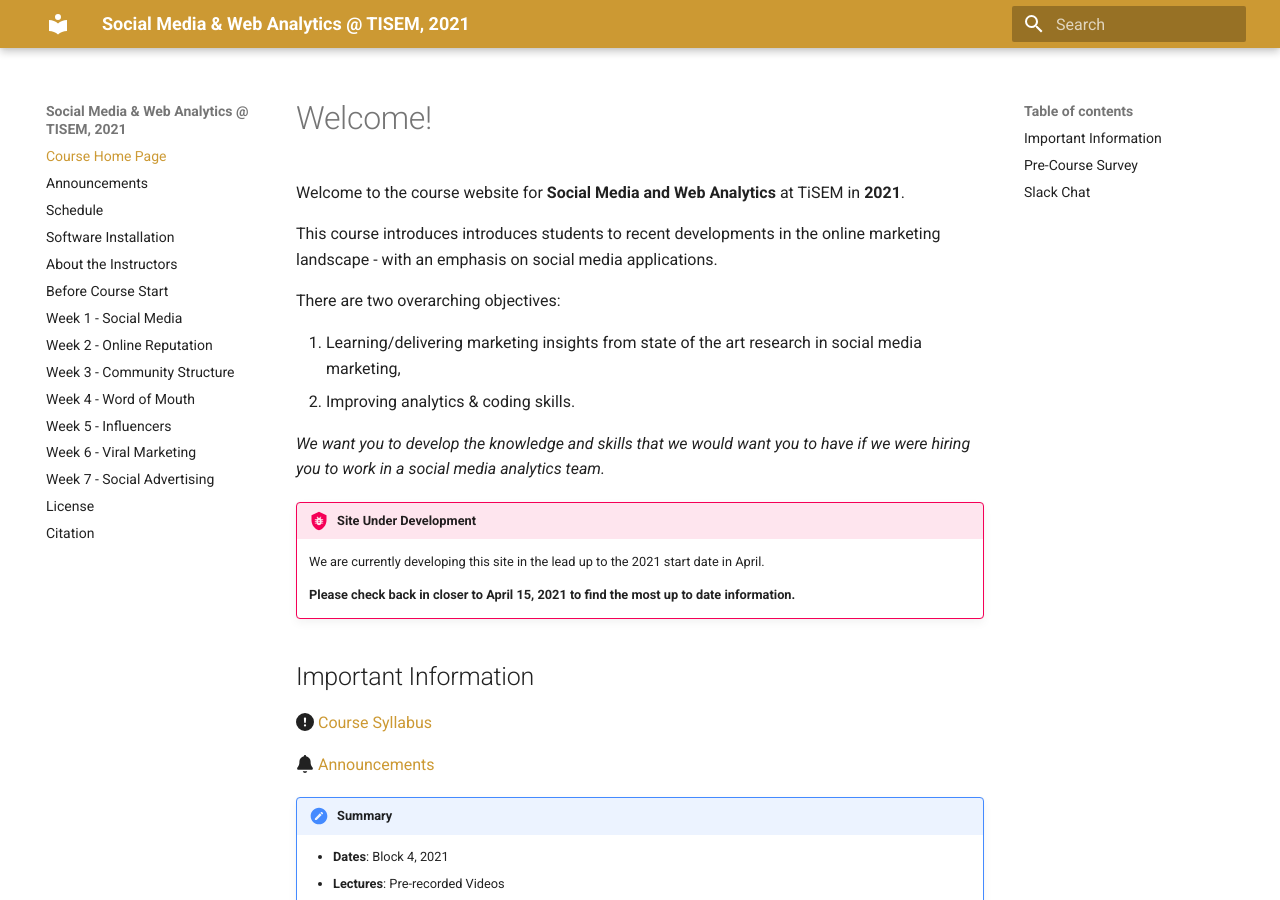
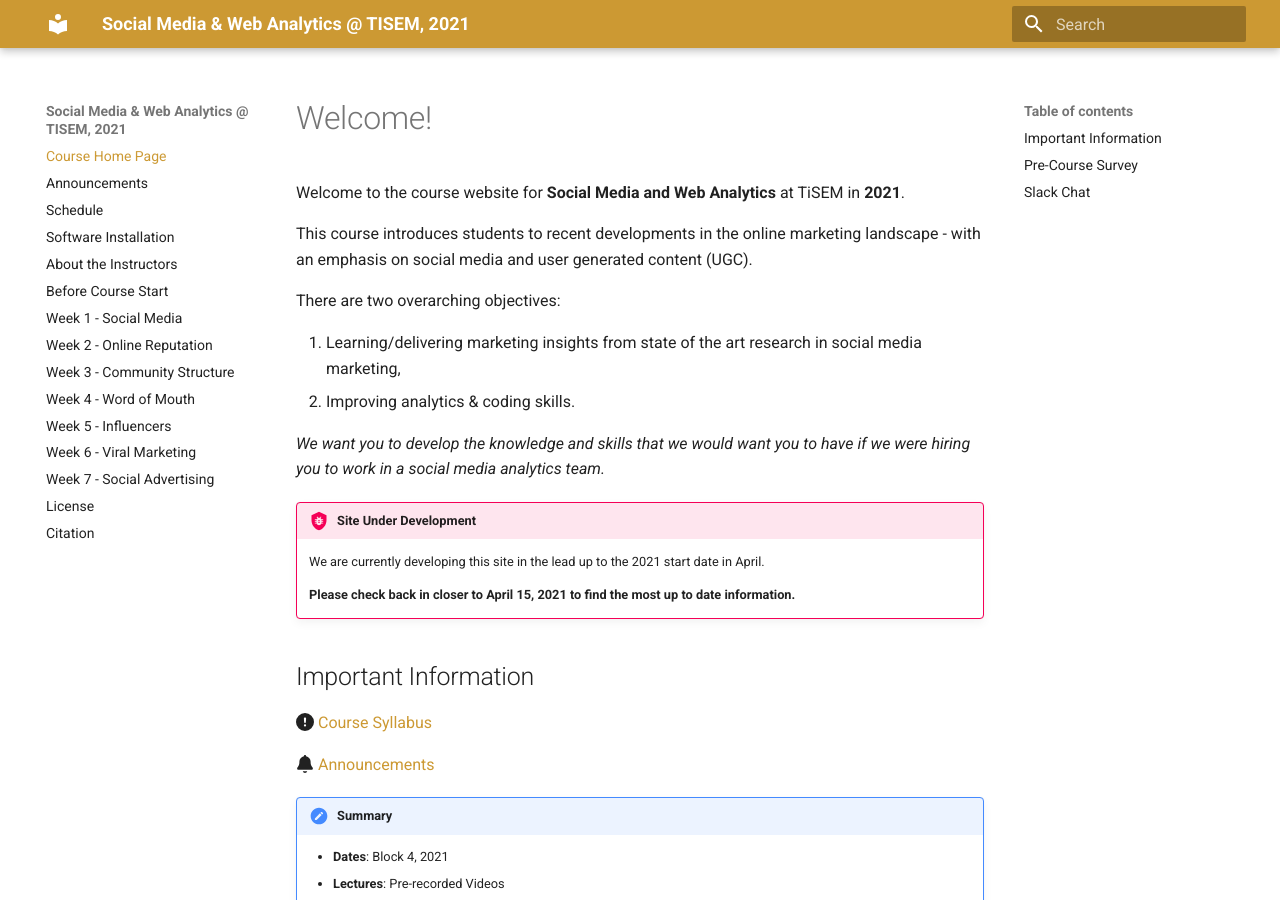
Before and after one commit to tisem-digital-marketing/2021-smwa, an MkDocs documentation site: the page built from docs/index.md, in a window 1280 px wide and 900 px high. Built offline with MkDocs 1.6.1 and Material for MkDocs 9.7.7, drawn with Linux system fonts in a browser that asks for light colours; old or Windows-style settings are respelled for this version of MkDocs.

Commit message:
update course intro

```diff
--- a/docs/index.md
+++ b/docs/index.md
@@ -2,7 +2,7 @@
 
 Welcome to the course website for **Social Media and Web Analytics** at TiSEM in **2021**.
 
-This course introduces introduces students to recent developments in the online marketing landscape - with an emphasis on social media applications.
+This course introduces students to recent developments in the online marketing landscape - with an emphasis on social media and user generated content (UGC).
 
 There are two overarching objectives:
 
```
